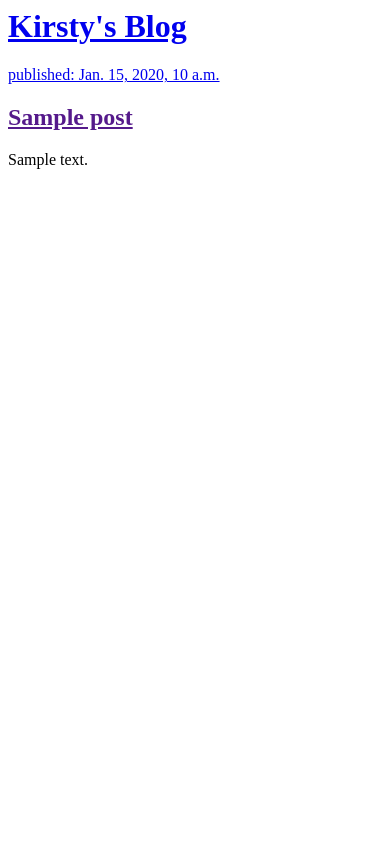
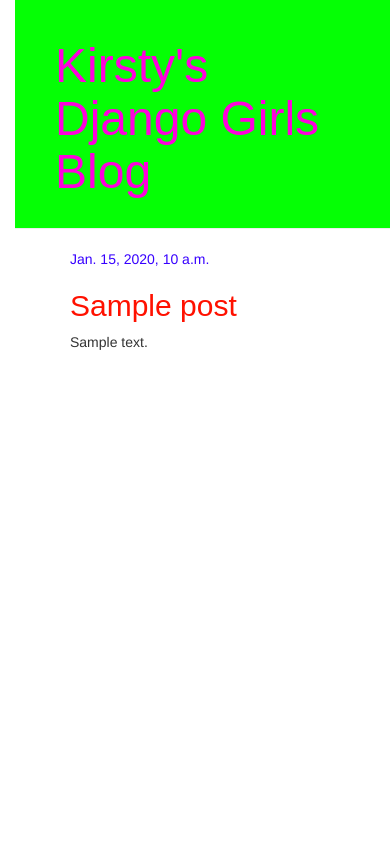
Before and after one commit to K1R5T/my-first-blog, a Django app: page / in a window 390 px wide. Run offline with Django 3.2, Linux system fonts and the light colour scheme; tables that the repository leaves empty hold one stand-in row (values such as "Sample post"); some libraries are stand-ins or nearby versions.

Commit message:
added view and template for undetailed blog post as well as CSS for the site

```diff
--- /dev/null
+++ b/blog/static/css/blog.css
@@ -0,0 +1,53 @@
+h1 a, h2 a {
+    color: rgb(225, 0, 255);
+    font-family: fantasy;
+}
+body {
+    padding-left: 15px;
+}
+.page-header {
+    background-color: rgb(5, 255, 5);
+    margin-top: 0;
+    padding: 20px 20px 20px 40px;
+}
+
+.page-header h1, .page-header h1 a, .page-header h1 a:visited, .page-header h1 a:active {
+    color: #ff00dd;
+    font-size: 36pt;
+    text-decoration: none;
+}
+
+.content {
+    margin-left: 40px;
+}
+
+h1, h2, h3, h4 {
+    font-family: 'Lobster', cursive;
+}
+
+.date {
+    color: #3700ff;
+}
+
+.save {
+    float: right;
+}
+
+.post-form textarea, .post-form input {
+    width: 100%;
+}
+
+.top-menu, .top-menu:hover, .top-menu:visited {
+    color: #f70707;
+    float: right;
+    font-size: 26pt;
+    margin-right: 20px;
+}
+
+.post {
+    margin-bottom: 70px;
+}
+
+.post h2 a, .post h2 a:visited {
+    color: #ff1100;
+}
--- /dev/null
+++ b/blog/templates/blog/base.html
@@ -0,0 +1,24 @@
+{% load static %}
+<html>
+<head>
+    <title>Kirsty's Django Girls blog</title>
+    <link rel="stylesheet" href="//maxcdn.bootstrapcdn.com/bootstrap/3.2.0/css/bootstrap.min.css">
+    <link rel="stylesheet" href="//maxcdn.bootstrapcdn.com/bootstrap/3.2.0/css/bootstrap-theme.min.css">
+    <link rel="stylesheet" href="{% static 'css/blog.css' %}">
+</head>
+<body>
+    <body>
+        <div class="page-header">
+            <h1><a href="/">Kirsty's Django Girls Blog</a></h1>
+        </div>
+        <div class="content container">
+            <div class="row">
+                <div class="col-md-8">
+                {% block content %}
+                {% endblock %}
+                </div>
+            </div>
+        </div>
+    </body>
+</body>
+</html>
--- a/blog/templates/blog/post_list.html
+++ b/blog/templates/blog/post_list.html
@@ -1,27 +1,15 @@
-<html>
-    <head>
-        <title>Kirsty's blog</title>
-    </head>
-    <body>
-        <div>
-            <h1><a href="/">Kirsty's Blog</a</h1>
+{% extends 'blog/base.html' %}
+
+{% block content %}
+    {% for post in posts %}
+        <div class="post">
+            <div class="date">
+                {{ post.published_date }}
+            </div>
+            <h2><a href="{% url 'post_detail' pk=post.pk %}">{{ post.title }}</a></h2>
+            <p>{{ post.text|linebreaksbr }}</p>
         </div>
-
-        <div>
-
-
-        {% for post in posts %}
-            <div>
-                <p>published: {{ post.published_date }}</p>
-                <h2><a href="">{{ post.title }}</a></h2>
-                <p>{{ post.text|linebreaksbr }}</p>
-            </div>
-        {% endfor %}
-
-
-
-        </div>
-
-
-    </body>
+    {% endfor %}
+{% endblock %}
+</body>
 </html>
--- a/blog/urls.py
+++ b/blog/urls.py
@@ -3,4 +3,5 @@
 
 urlpatterns = [
     path('', views.post_list, name='post_list'),
+    path('post/<int:pk>/', views.post_detail, name='post_detail'),
 ]
--- a/blog/views.py
+++ b/blog/views.py
@@ -1,7 +1,12 @@
 from django.shortcuts import render
 from django.utils import timezone
 from .models import Post
+from django.shortcuts import render, get_object_or_404
 
 def post_list(request):
     posts = Post.objects.filter(published_date__lte=timezone.now()).order_by('published_date')
     return render(request, 'blog/post_list.html', {'posts': posts})
+
+def post_detail(request, pk):
+    post = get_object_or_404(Post, pk=pk)
+    return render(request, 'blog/post_detail.html', {'post': post})
--- a/mysite/settings.py
+++ b/mysite/settings.py
@@ -119,4 +119,8 @@
 # https://docs.djangoproject.com/en/2.2/howto/static-files/
 
 STATIC_URL = '/static/'
-STATIC_ROOT = os.path.join(BASE_DIR, 'static')
+# STATIC_ROOT = os.path.join(BASE_DIR, 'static')
+STATICFILES_DIRS = [
+    os.path.join(BASE_DIR, "static"),
+    '/var/www/static/',
+]
```
Also changed, not shown: blog/templates/blog/post_detail.html (added, +13 -0 lines).
